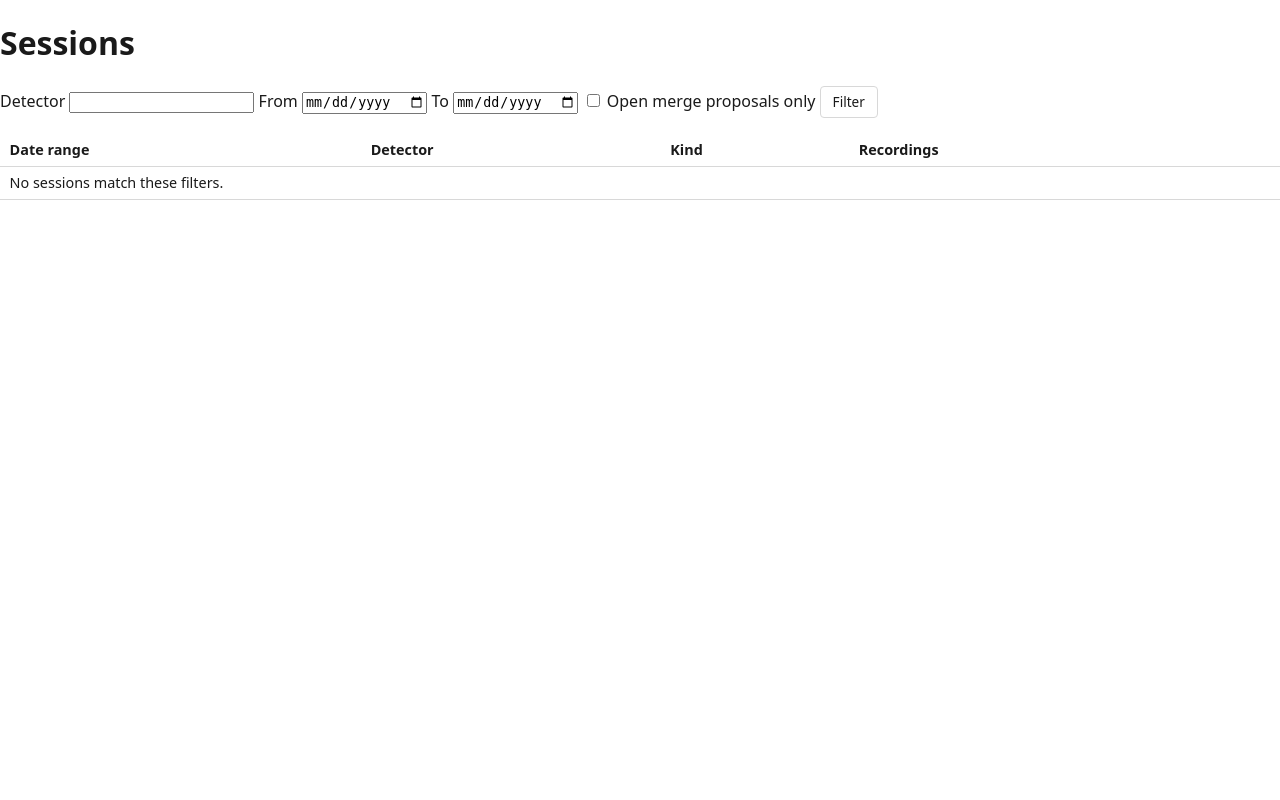
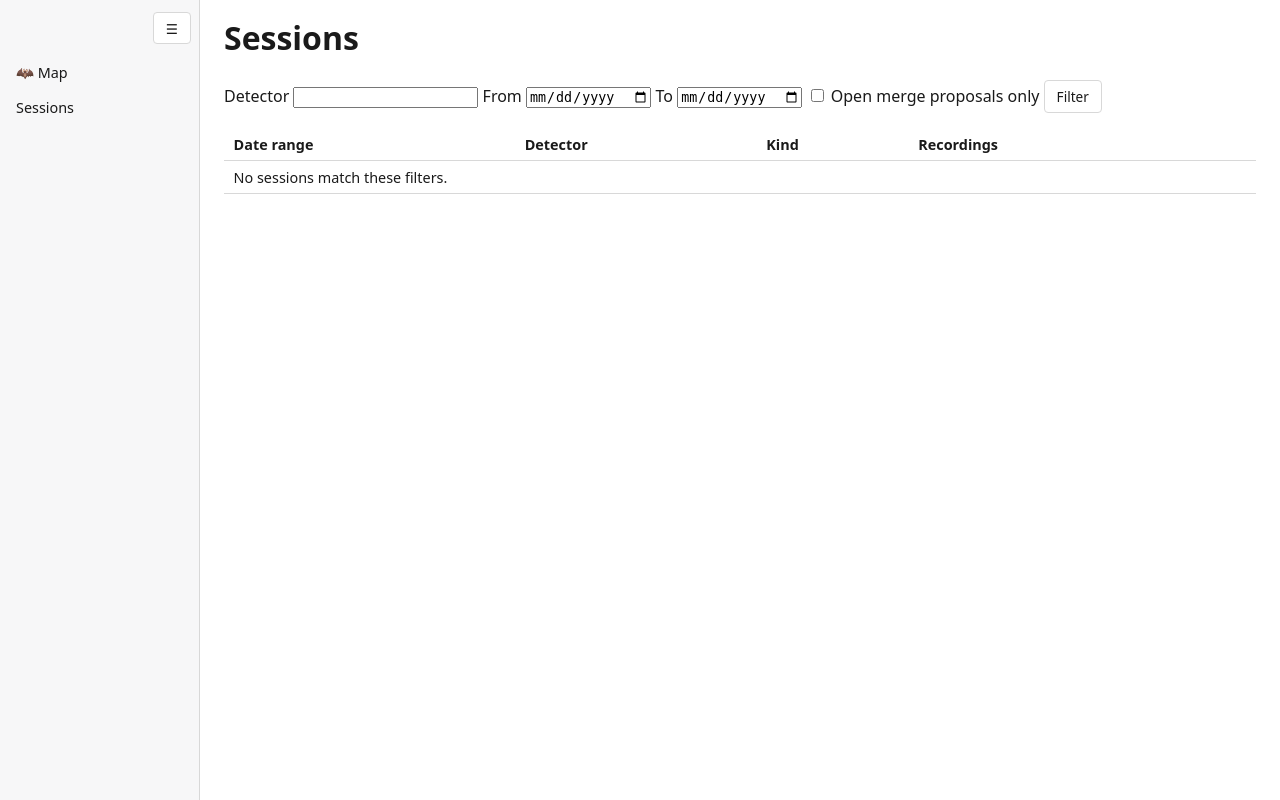
Before and after one commit to bytehexe/fledermap, a Python web app: template src/fledermap/web/templates/sessions_list.html in a window 1280 px wide. Run offline with Jinja, Linux system fonts and the light colour scheme; the template is opened without the code that fills it, so the values that code supplies are empty; some libraries are stand-ins or nearby versions.

Commit message:
feat: collapsible left sidebar navigation
Co-Authored-By: Claude Sonnet 5 <noreply@anthropic.com>

```diff
--- a/src/fledermap/web/static/app.css
+++ b/src/fledermap/web/static/app.css
@@ -16,14 +16,47 @@ html, body {
   background: var(--color-bg);
 }
 
-/* Flex column, not a fixed `#map` height minus an assumed filter-bar height:
-   #filters wraps to more than one line at narrow widths or once enough
-   filters/chips are present, and a hardcoded subtraction (the previous
-   `calc(100vh - 4rem)`) then undercounts its real height -- total content
-   exceeds 100vh and the whole page scrolls vertically. Flex lets #map
-   always take exactly whatever's left over, regardless of how tall
-   #filters actually renders. */
-body { display: flex; flex-direction: column; }
+/* body is a flex row: #sidebar, then .main-content filling the rest.
+   .main-content is itself a flex column (see below), which is what gives
+   #map the same "always take exactly whatever's left over" behaviour the
+   original comment here described -- not a fixed `#map` height minus an
+   assumed filter-bar height: #filters wraps to more than one line at
+   narrow widths or once enough filters/chips are present, and a hardcoded
+   subtraction (the previous `calc(100vh - 4rem)`) then undercounts its
+   real height -- total content exceeds 100vh and the whole page scrolls
+   vertically. */
+body { display: flex; flex-direction: row; }
+
+#sidebar {
+  flex: 0 0 auto;
+  width: 200px;
+  box-sizing: border-box;
+  display: flex;
+  flex-direction: column;
+  gap: 0.25rem;
+  padding: 0.75rem 0.5rem;
+  background: var(--color-bg-subtle);
+  border-right: 1px solid var(--color-border);
+}
+#sidebar.collapsed { width: 48px; }
+#sidebar.collapsed .sidebar-link .label { display: none; }
+#sidebar-toggle { align-self: flex-end; margin-bottom: 0.5rem; }
+.sidebar-link {
+  display: block;
+  padding: 0.4rem 0.5rem;
+  border-radius: 4px;
+  color: var(--color-text);
+  text-decoration: none;
+  font-size: 0.9rem;
+  white-space: nowrap;
+  overflow: hidden;
+}
+.sidebar-link:hover { background: var(--color-bg); }
+
+.main-content { flex: 1 1 auto; min-width: 0; display: flex; flex-direction: column; }
+main.main-content { padding: 0 1.5rem 1.5rem; overflow-y: auto; }
+main.main-content h1 { margin-top: 1rem; }
+
 #map { flex: 1 1 auto; width: 100%; }
 
 #filters {
--- a/src/fledermap/web/templates/_nav.html
+++ b/src/fledermap/web/templates/_nav.html
@@ -1,2 +1,14 @@
-{# src/fledermap/web/templates/_nav.html -- placeholder, replaced by Task 11 #}
-<nav id="sidebar"></nav>
+{# src/fledermap/web/templates/_nav.html -- included by map.html,
+   sessions_list.html, session_detail.html. Design spec section 8:
+   expanded by default at normal widths (this is the app's only standing
+   nav, so hiding it by default would just make /sessions harder to find);
+   auto-collapses below a responsive breakpoint, matching the "columns
+   stack on narrow screens" convention Phase 5a's drawer panels already
+   use, plus a manual toggle at any width. #}
+<nav id="sidebar"
+     x-data="{ collapsed: window.matchMedia('(max-width: 800px)').matches }"
+     :class="{ collapsed: collapsed }">
+  <button type="button" id="sidebar-toggle" @click="collapsed = !collapsed" aria-label="Toggle navigation">☰</button>
+  <a class="sidebar-link" href="/"><span class="label">🦇 Map</span></a>
+  <a class="sidebar-link" href="/sessions"><span class="label">Sessions</span></a>
+</nav>
--- a/src/fledermap/web/templates/map.html
+++ b/src/fledermap/web/templates/map.html
@@ -9,6 +9,8 @@
   <link rel="stylesheet" href="{{ url_for('static', filename='app.css') }}">
 </head>
 <body x-data="filterForm()">
+  {% include "_nav.html" %}
+  <div class="main-content" id="page-content">
     <form id="filters">
       <label>From <input type="date" name="from" x-model="from"></label>
       <label>To <input type="date" name="to" x-model="to"></label>
@@ -63,6 +65,7 @@
       </div>
       <div id="drawer-body"></div>
     </div>
+  </div>
 
   <script src="{{ url_for('vendor.static', filename='leaflet.js') }}"></script>
   <script src="{{ url_for('vendor.static', filename='leaflet.markercluster.js') }}"></script>
```
Also changed, not shown: tests/test_map_view.py (+11 -0 lines), tests/test_sessions_view.py (+11 -0 lines). Lines whose indentation alone changed are shown as unchanged.
